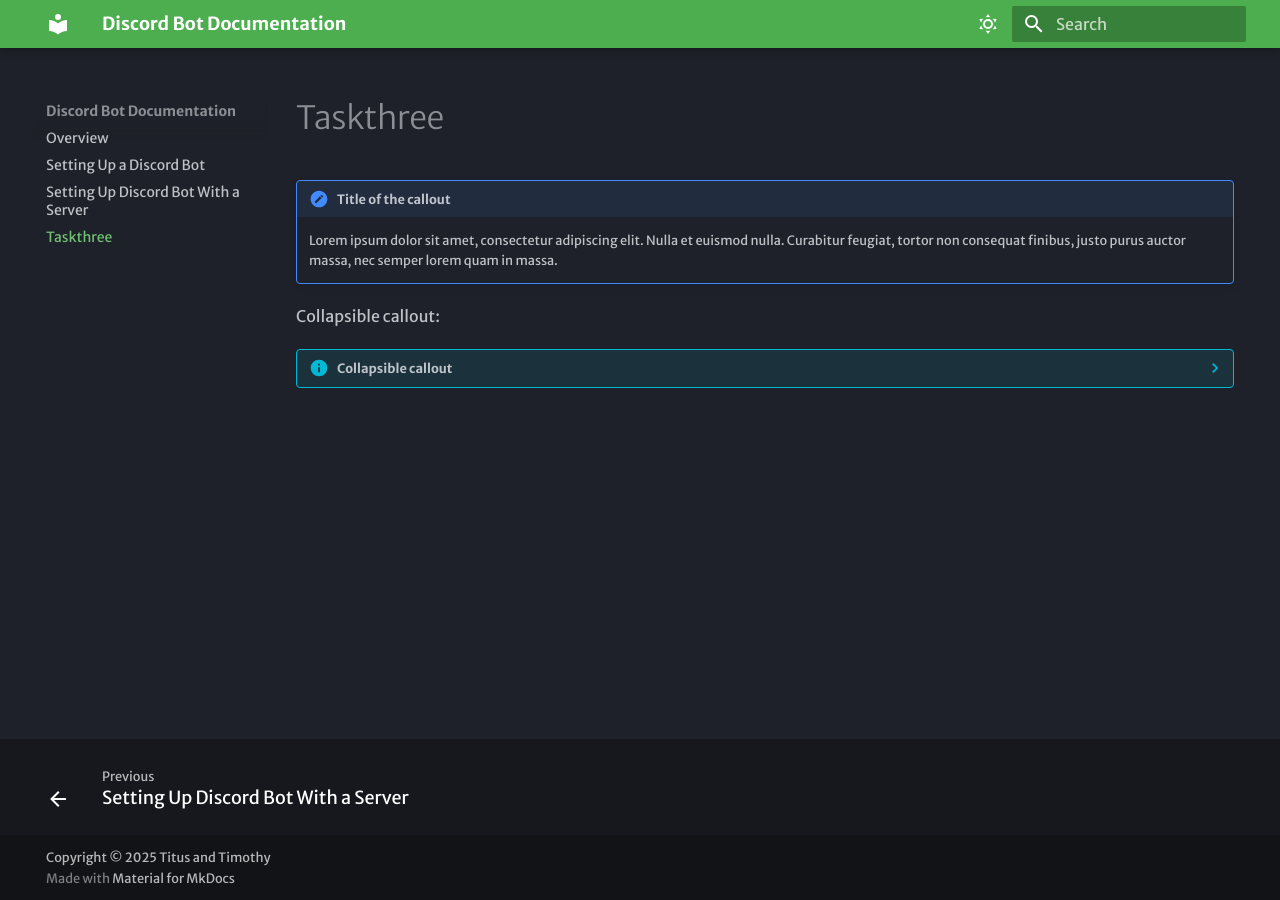
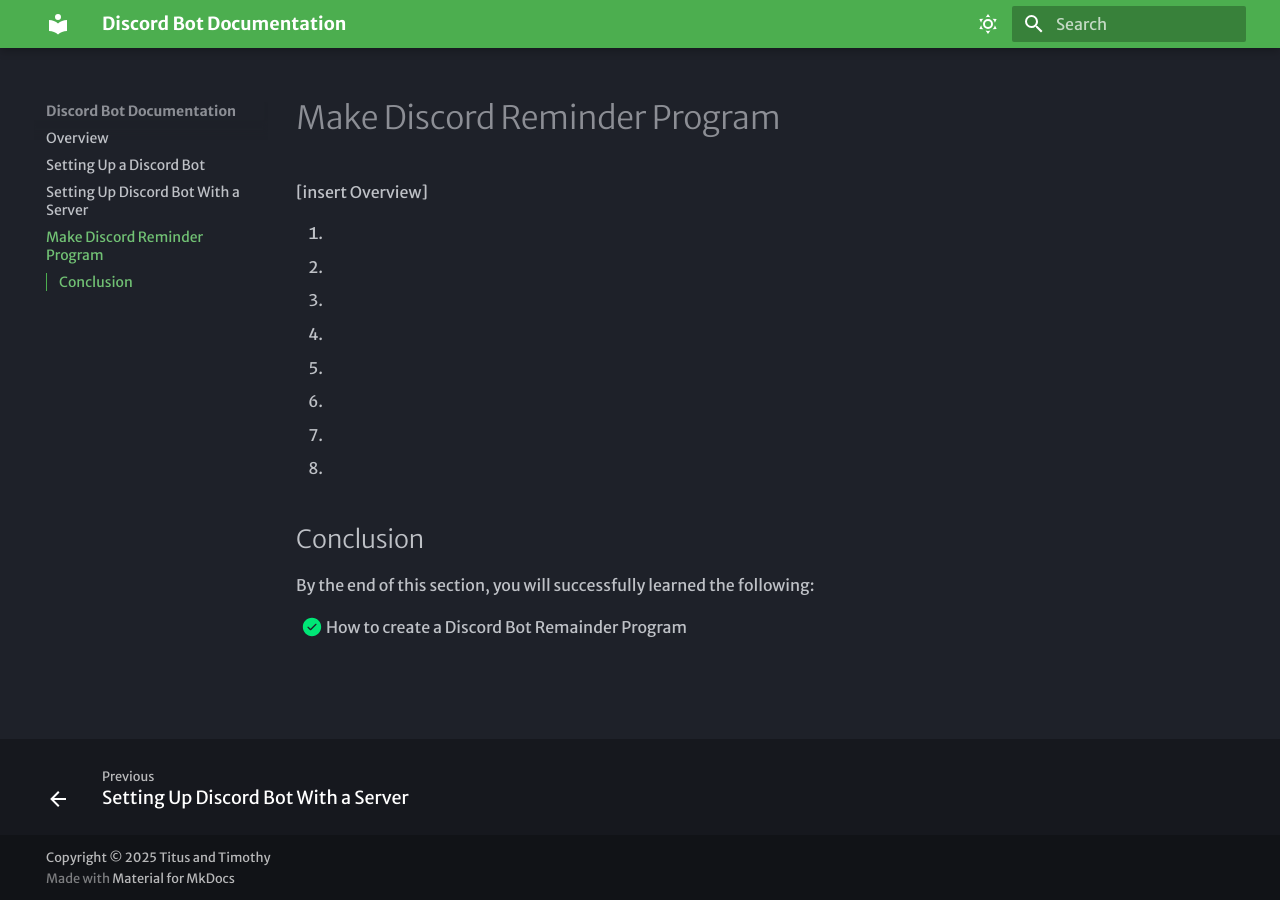
Before and after one commit to TitusLee2000/Discord-Bot-Documentation, an MkDocs documentation site: the page built from docs/taskthree.md, in a window 1280 px wide. Built offline with MkDocs 1.6.1 and Material for MkDocs 9.7.7, drawn with Linux system fonts in a browser that asks for light colours; some web fonts are replaced.

Commit message:
Add framework for taskthree.md

```diff
--- a/docs/taskthree.md
+++ b/docs/taskthree.md
@@ -1,13 +1,24 @@
-!!! note "Title of the callout"
+# Make Discord Reminder Program
+[insert Overview]
 
-    Lorem ipsum dolor sit amet, consectetur adipiscing elit. Nulla et euismod
-    nulla. Curabitur feugiat, tortor non consequat finibus, justo purus auctor
-    massa, nec semper lorem quam in massa.
+1.
 
-Collapsible callout:
+2.
 
-??? info "Collapsible callout"
+3.
 
-    Lorem ipsum dolor sit amet, consectetur adipiscing elit. Nulla et euismod
-    nulla. Curabitur feugiat, tortor non consequat finibus, justo purus auctor
-    massa, nec semper lorem quam in massa.
+4.
+
+5.
+
+6.
+
+7.
+
+8.
+
+## Conclusion
+
+By the end of this section, you will successfully learned the following:
+
+- [x] How to create a Discord Bot Remainder Program
```
